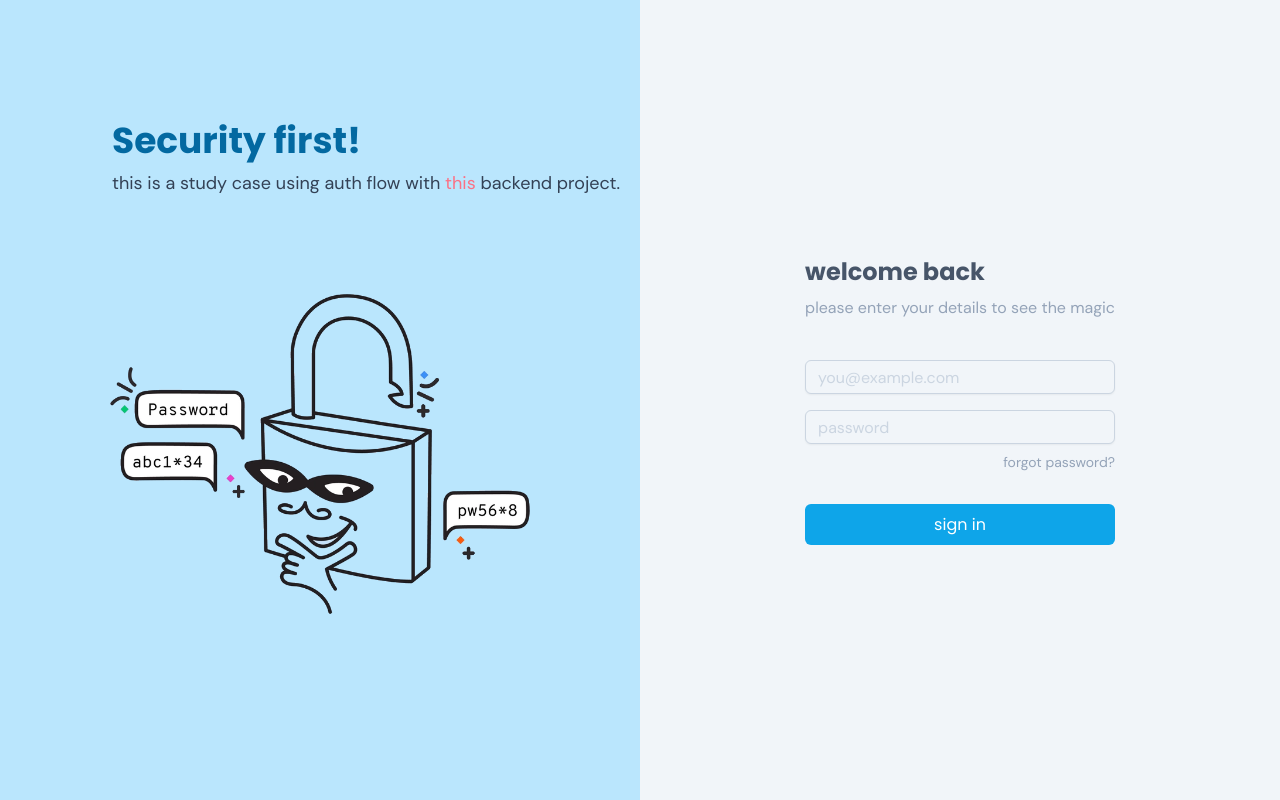
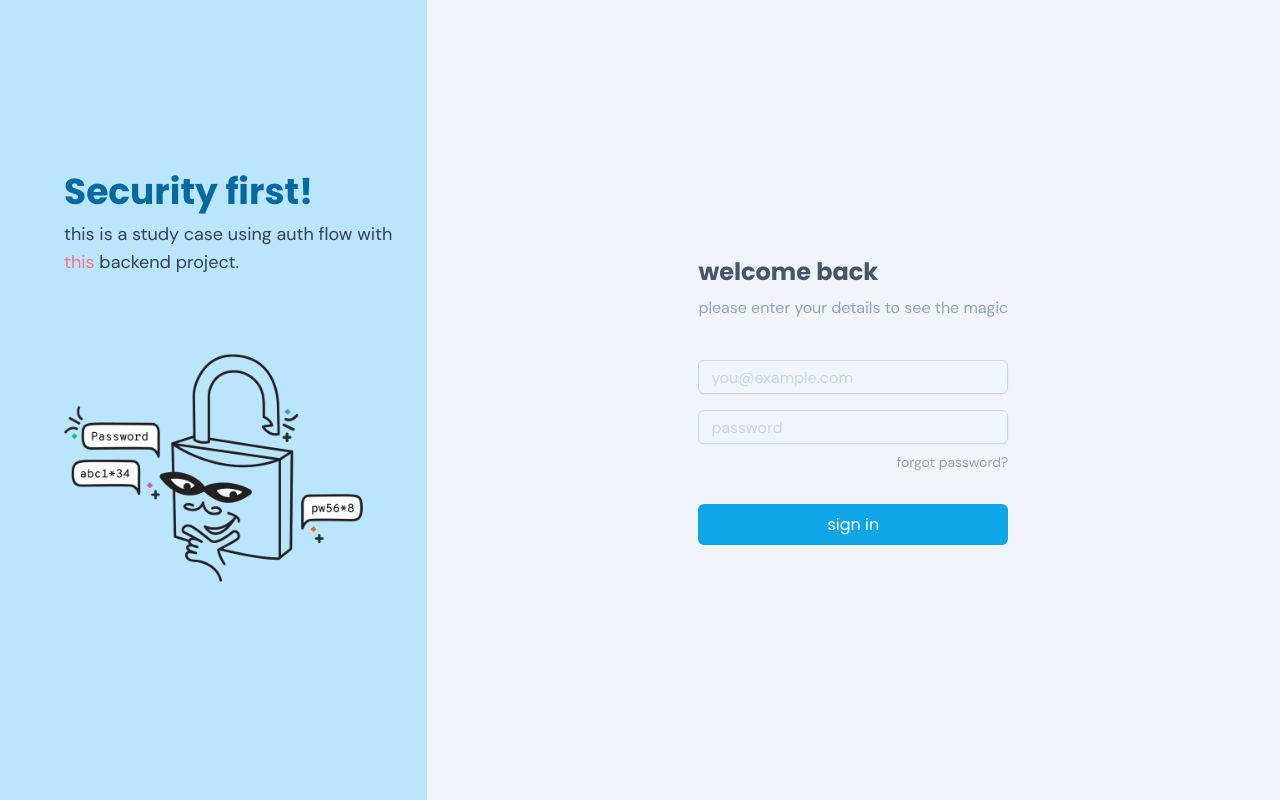
Before and after one commit to sanderdsz/login-screen, a Next.js app: page / in a window 1280 px wide. Built offline with nearby package versions, Linux system fonts and the light colour scheme.

Commit message:
chore: home layout and remove bloat

```diff
--- a/pages/index.tsx
+++ b/pages/index.tsx
@@ -38,8 +38,8 @@ const Home: NextPage = () => {
 
   return (
     <div className="h-screen flex flex-row">
-      <div className="w-1/2 flex flex-col justify-center bg-sky-200">
-        <div className="ml-28 mb-8 flex flex-col">
+      <div className="w-1/3 flex flex-col justify-center bg-sky-200">
+        <div className="ml-16 mb-8 flex flex-col">
           <span className="mb-2 text-4xl text-sky-700 font-['Poppins'] font-bold">Security first!</span>
 
           <span className="text-lg text-slate-700 font-['DMSans']">
@@ -58,7 +58,7 @@ const Home: NextPage = () => {
         </div>
       </div>
 
-      <div className='w-1/2 flex justify-center items-center bg-slate-100'>
+      <div className='w-2/3 flex justify-center items-center bg-slate-100'>
         <form className='flex flex-col' onSubmit={handleSubmit}>
 
           <div className="pb-10 flex flex-col">
```
